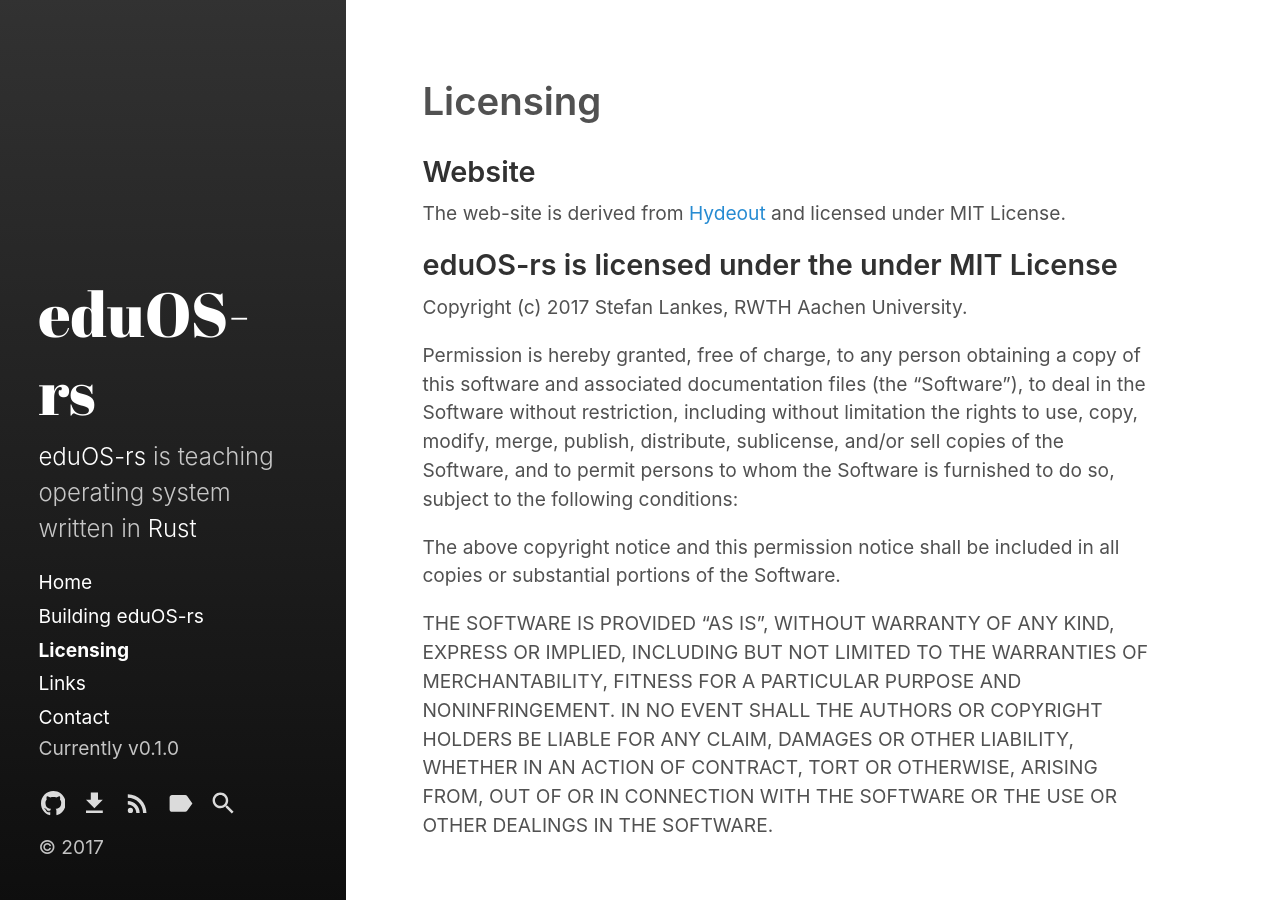
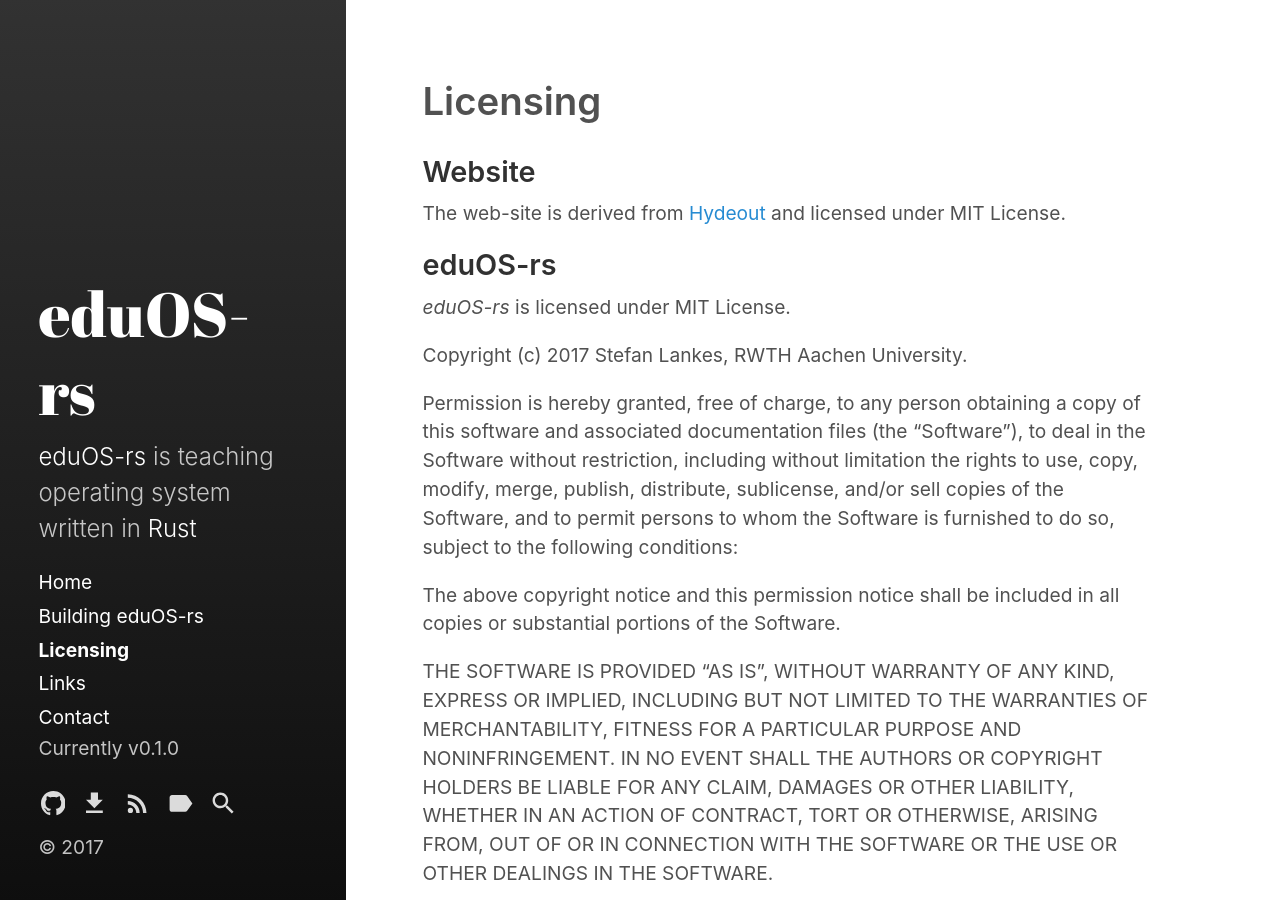
Before and after one commit to RWTH-OS/eduOS-rs, a Jekyll site: the page built from licensing.md, in a window 1280 px wide. Built offline with Jekyll 4.4.1, drawn with Linux system fonts in a browser that asks for light colours.

Commit message:
remove typos

```diff
--- a/licensing.md
+++ b/licensing.md
@@ -8,7 +8,9 @@
 
 The web-site is derived from [Hydeout](https://fongandrew.github.io/hydeout/) and licensed under  MIT License.
 
-## eduOS-rs is licensed under the under MIT License
+## eduOS-rs
+
+*eduOS-rs* is licensed under MIT License.
 
 Copyright (c) 2017 Stefan Lankes, RWTH Aachen University.
 
```
